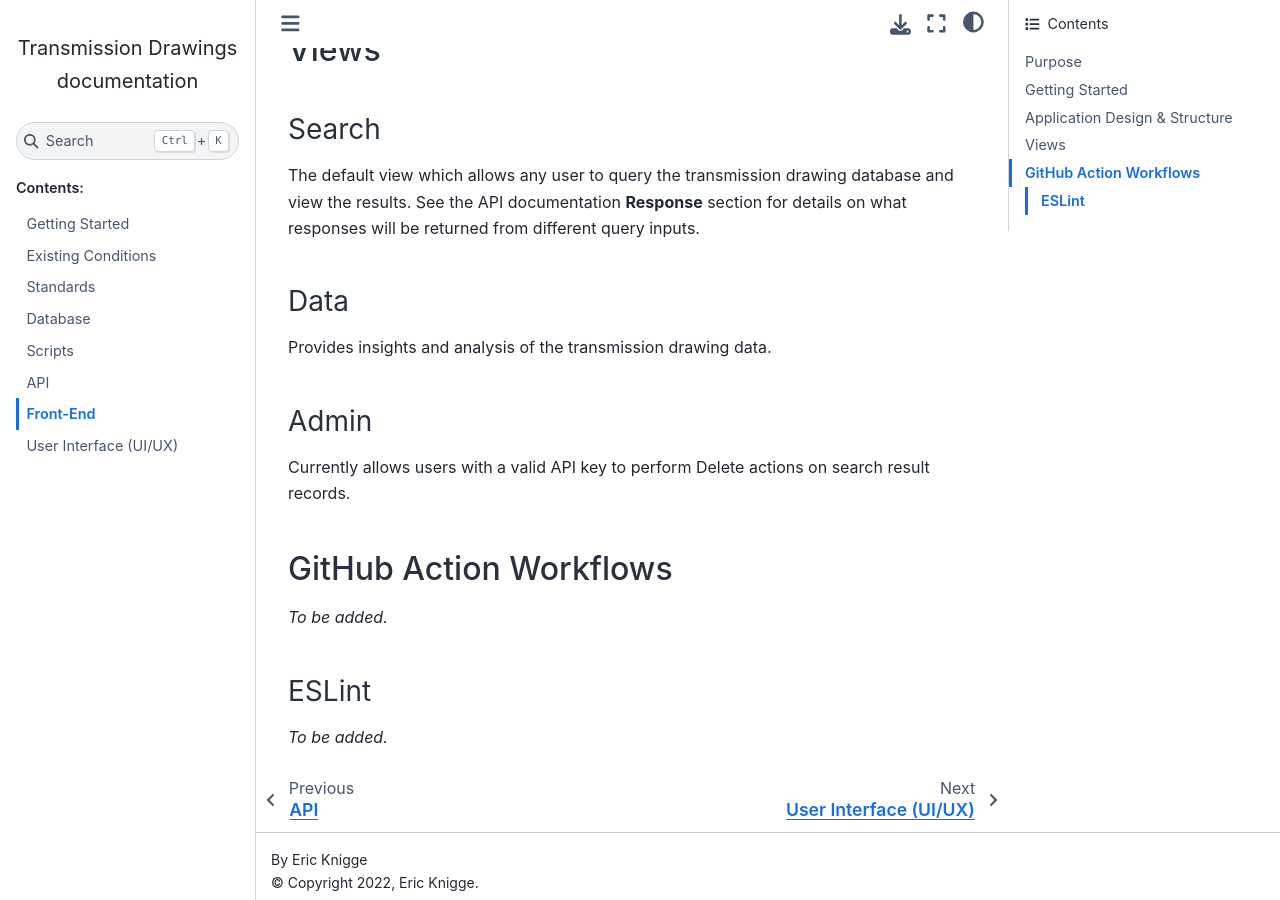
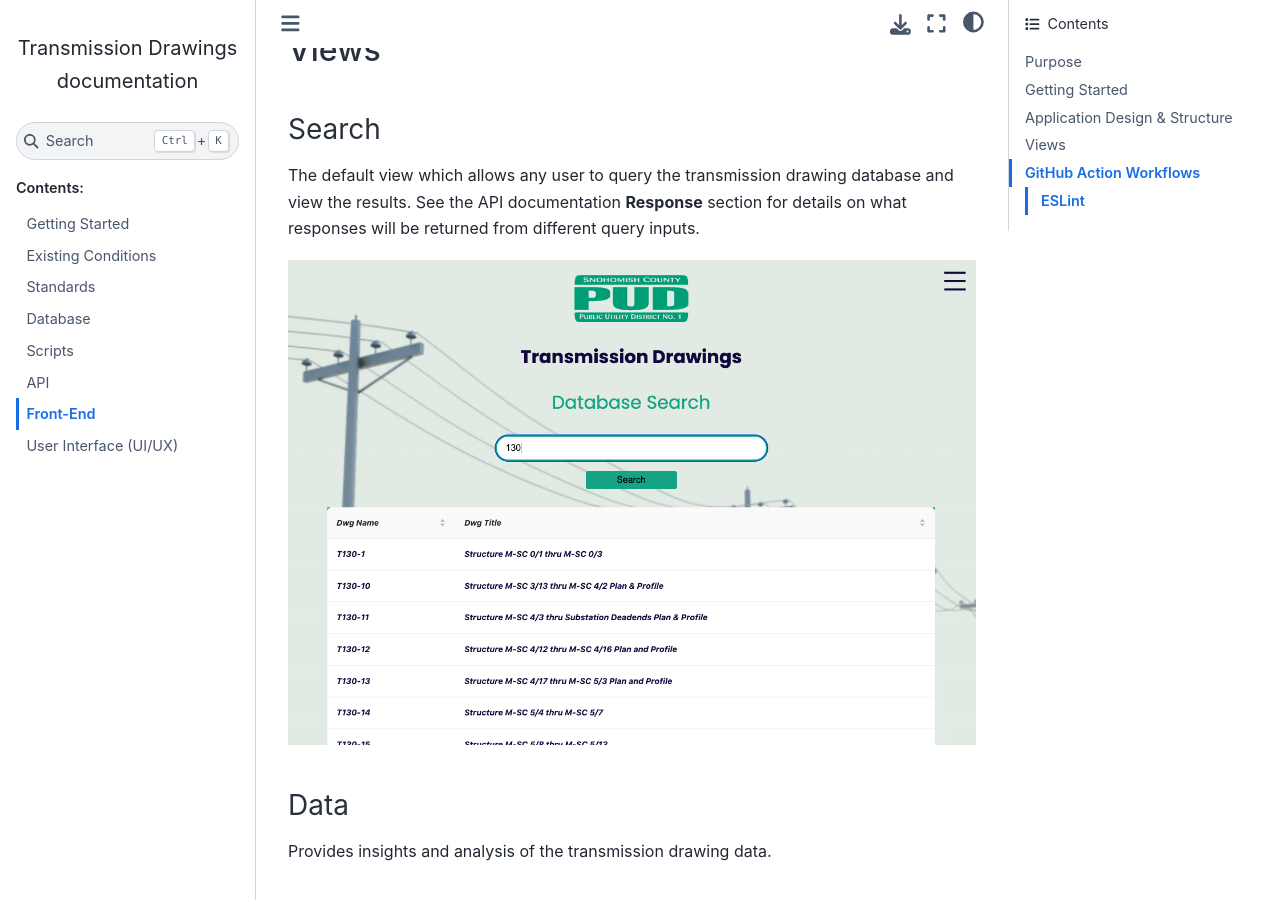
Before and after one commit to eknigge/tx_dwgs, a Sphinx documentation site: the page built from docs/source/front-end.md, in a window 1280 px wide and 900 px high, scrolled down 1555 px. Built offline with Sphinx 7.4.7 and the Sphinx Book theme 1.1.4, drawn with Linux system fonts in a browser that asks for light colours.

Commit message:
Added a few screenshots to front-end doc.

```diff
--- a/docs/source/front-end.md
+++ b/docs/source/front-end.md
@@ -45,12 +45,16 @@
 ### Search
 The default view which allows any user to query the transmission drawing database and view the results.  See the API documentation **Response** section for details on what responses will be returned from different query inputs.
 
+![search_view_img](../../front-end/public/screenshots/20230517_SearchView.png)
+
 ### Data
 Provides insights and analysis of the transmission drawing data.
 
 ### Admin
 Currently allows users with a valid API key to perform Delete actions on search result records.
 
+![admin_view_img](../../front-end/public/screenshots/20230517_AdminView.png)
+
 ## GitHub Action Workflows
 *To be added.*
 ### ESLint
```
Also changed, not shown: front-end/public/screenshots/20230517_AdminView.png (added), front-end/public/screenshots/20230517_SearchView.png (added).
